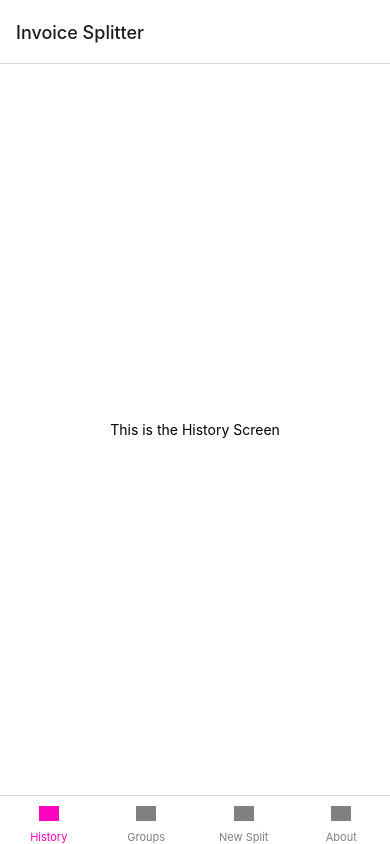
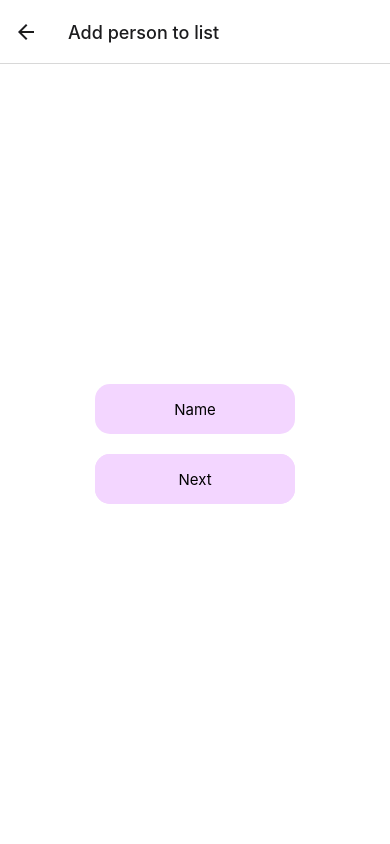
Before and after one commit to csutiperec/InvoiceSplitter, a React Native app: screen /AddNewPersonToSplittingList in a window 390 px wide. Built offline with nearby package versions, Linux system fonts and the light colour scheme; grey boxes are pictures that could not be loaded.

Commit message:
Added screen to add new People while making New Split

```diff
--- /dev/null
+++ b/components/AddNewPersonToSplittingList.tsx
@@ -0,0 +1,57 @@
+import React, { useState } from 'react';
+import { StyleSheet, TextInput, View } from 'react-native';
+import Button from './Button'
+import { LogBox } from 'react-native';
+
+const AddNewPersonToSplittingList = ({route, navigation}:any) => {
+    const [text, setText] = useState('');
+
+    LogBox.ignoreLogs([
+        'Non-serializable values were found in the navigation state',
+    ]);
+
+    const handleOnPress = () =>{
+        navigation.goBack();
+        route.params.onReturn(text);
+    };
+
+    return (
+        <View style={styles.container}>
+            <View style={styles.spaceAfter}>
+                <TextInput onChangeText={text=>setText(text)} value={text} placeholder='Name' style={[styles.textField, styles.textFieldText]}/>
+            </View>
+            <View style={styles.spaceAfter}>
+                <Button onPress={handleOnPress} text='Next'/>
+            </View>
+
+        </View>
+    )
+}
+
+
+const styles = StyleSheet.create({
+    container: {
+      flex: 1,
+      backgroundColor: '#fff',
+      alignItems: 'center',
+      justifyContent: 'center',
+    },
+    textField:{
+        width:200,
+        height:50,
+        backgroundColor:'#f3d6ff',
+        alignItems: 'center',
+        justifyContent: 'center',
+        borderRadius:15
+    },
+    textFieldText:{
+        textAlign:'center',
+        color:'black',
+        fontSize:15
+    },
+    spaceAfter:{
+        marginBottom:20
+    }
+  });
+
+export default AddNewPersonToSplittingList;
--- a/components/NavigationStack.tsx
+++ b/components/NavigationStack.tsx
@@ -3,6 +3,7 @@ import MainScreen from './MainScreen';
 import { NavigationContainer } from '@react-navigation/native';
 import { createNativeStackNavigator } from '@react-navigation/native-stack';
 import PeopleListSplittingScreen from './PeopleListSplittingScreen';
+import AddNewPersonToSplittingList from './AddNewPersonToSplittingList';
 
 const NavigationStack = () => {
     const Stack = createNativeStackNavigator();
@@ -12,6 +13,7 @@ const NavigationStack = () => {
           <Stack.Screen name='Main' component={MainScreen}/>
           <Stack.Group>
             <Stack.Screen name='SplittingPeopleList' component={PeopleListSplittingScreen} options={{title: 'People'}}/>
+            <Stack.Screen name='AddNewPersonToSplittingList' component={AddNewPersonToSplittingList} options={{title: 'Add person to list'}}/>
           </Stack.Group>
         </Stack.Navigator>
       </NavigationContainer>
--- a/components/PeopleListSplittingScreen.tsx
+++ b/components/PeopleListSplittingScreen.tsx
@@ -20,12 +20,27 @@ const PeopleListSplittingScreen = ({navigation, route}:any) => {
         console.log(people);
     }, [people])
 
+    const onNewPersonClickHandler = () =>{
+        navigation.navigate('AddNewPersonToSplittingList',{onReturn:onReturn});
+    };
+
+    const onReturn = (name:string) =>{
+        if(name&&name !== null&&name!==''){
+            const newPerson = {id:people.length, name: name}
+            const newArray = [...people];
+            newArray.push(newPerson);
+            setPeople(newArray);
+        }
+    };
+
     return (
         <View>
-            <FlatList style={styles.spaceAfter} data={people} renderItem={(person)=> <PeopleListItem text={person.item.name}/>} keyExtractor={item => item.id.toString()}/>
+            <View style={{maxHeight:'80%'}}>
+                <FlatList style={styles.spaceAfter} data={people} renderItem={item => <PeopleListItem text={item.item.name}/>} keyExtractor={item => item.id.toString()}/>
+            </View>
             <View style={styles.centered}>
                 <View style={styles.spaceAfter}>
-                    <Button text='Add Person'/>
+                    <Button onPress={onNewPersonClickHandler} text='Add Person'/>
                 </View>
                 <View style={styles.spaceAfter}>
                     <Button text='Next'/>
```
